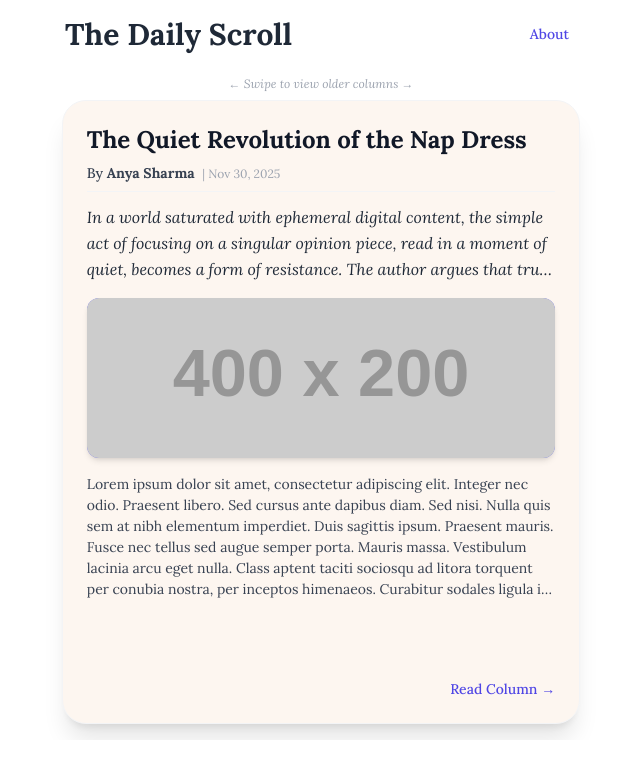
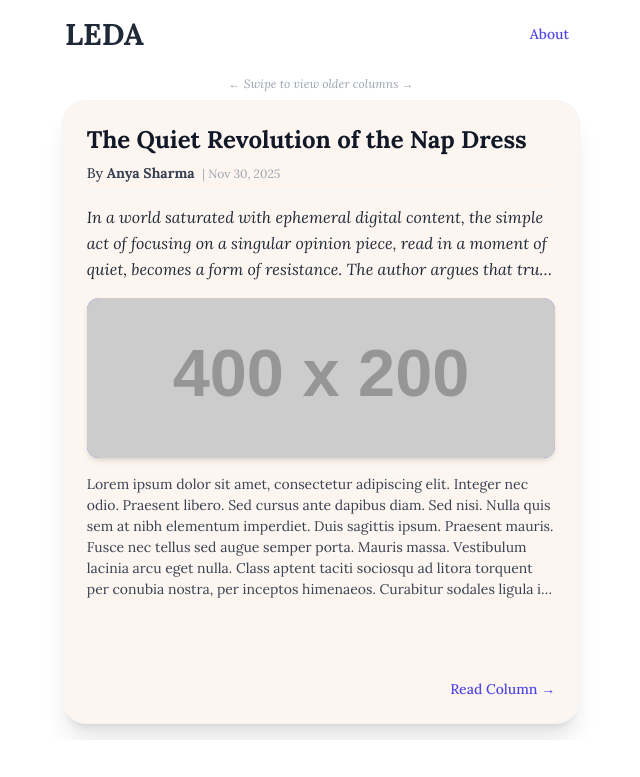
Before and after one commit to isaaqtomkins-debug/daily-scroll, a plain HTML site: page index.html in a window 1280 px wide. Shown: the top 777 px of the page, without its empty margins (319-959 px from the left). Drawn offline with nearby package versions, Linux system fonts and the light colour scheme; placeholder pictures from the web are drawn by us.

Commit message:
Update index.html

```diff
--- a/index.html
+++ b/index.html
@@ -279,7 +279,7 @@
 
     <!-- Header & Navigation -->
     <header class="max-w-xl mx-auto px-4 sm:px-6 lg:px-8 mb-6 flex justify-between items-center">
-        <h1 class="text-3xl font-bold text-gray-800">The Daily Scroll</h1>
+        <h1 class="text-3xl font-bold text-gray-800">LEDA</h1>
         <nav>
             <a href="#about-section" id="about-link" class="text-sm font-medium text-indigo-600 hover:text-indigo-800 transition duration-150 p-2 rounded-lg hover:bg-indigo-50">
                 About
```
